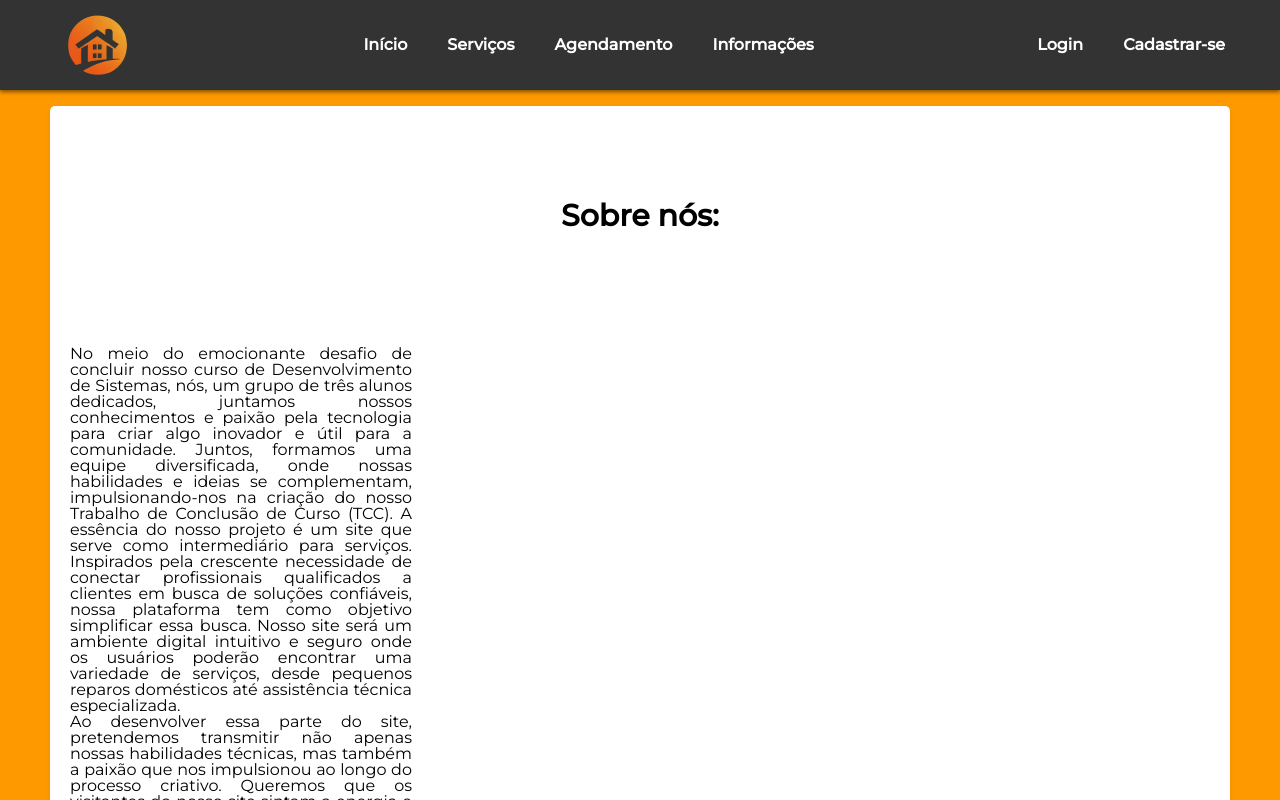
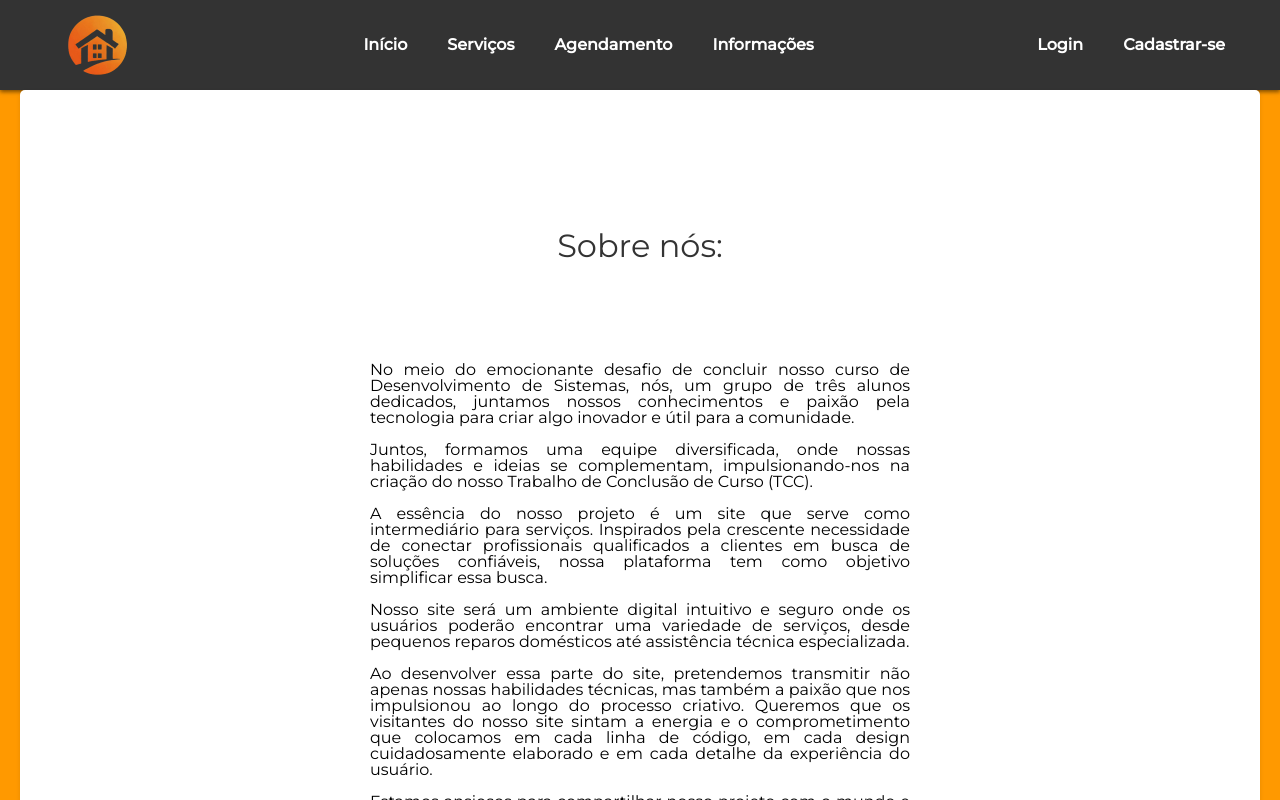
Before and after one commit to TCC2023/profinderfrontend, a React (Create React App) app: page /sobre in a window 1280 px wide. Shown: the top 800 px of the page. Built offline with nearby package versions, Linux system fonts and the light colour scheme.

Commit message:
16/11
arrumado a pagina quem somos

```diff
--- a/package.json
+++ b/package.json
@@ -10,7 +10,7 @@
     "react-dom": "^18.2.0",
     "react-native-vector-icons": "^10.0.2",
     "react-responsive-carousel": "^3.2.23",
-    "react-router-dom": "6.17.0",
+    "react-router-dom": "^6.17.0",
     "react-scripts": "5.0.1",
     "web-vitals": "^2.1.4"
   },
--- a/src/components/pages/contato/contato.css
+++ b/src/components/pages/contato/contato.css
@@ -4,25 +4,22 @@
     border-radius: 5px;
     padding: 70px;
     box-shadow: 0px 2px 4px rgba(0, 0, 0, 0.1);
+    display: flex;
+    justify-content: center;
 }
 .contatos h1 {
     font-size: 48px;
     margin-bottom: 20px;
-    text-align: center;
+    /*text-align: center;*/
     font-weight: bold;
 }
 .contatos li {
-    text-align: center;
+
 }
 .contatos h2 {
     font-size: 30px;
-    justify-content: center;
-    text-align: center;
+
     font-weight: bold;
     margin-bottom: 20px;
     color: black;
 }
-.contatos p {
-    text-align: center;
-    font-weight: bold;
-}
--- a/src/components/pages/contato/contato.jsx
+++ b/src/components/pages/contato/contato.jsx
@@ -10,7 +10,9 @@ function Contato(){
         <div>
             <Cabecalho />
             <section className="contatos">
+                <div>
                 <h1>Nossos contatos:</h1>
+                </div>
                     <div className="contatoinfo">
                         <div className="tipocontato">
                             <ul>
--- a/src/components/pages/sobre/sobre.css
+++ b/src/components/pages/sobre/sobre.css
@@ -1,22 +1,39 @@
-.sobre {
-    margin: 0 50px;
+.sobrenos {
+    margin: 100px;
+    display: flex;
+    justify-content: center;
+    align-items: center;
+    text-align: center;
+    padding: 0px 0;
+    margin: 0 20px;
     background-color: #fff;
     border-radius: 5px;
     padding: 20px;
     box-shadow: 0px 2px 4px rgba(0, 0, 0, 0.1);
 }
-.sobre h2 {
-    font-size: 30px;
-    padding: 75px;
+
+.sobrenos h2 {
+    font-size: 32px;
+    margin-bottom: 40px;
+    color: #333;
+}
+
+.sobrenos p {
+    font-size: 16px;
+    color: black;
+    text-align: justify;
+}
+
+.contquem {
+    width: 100%;
+    display:flex;
     justify-content: center;
-    text-align: center;
-    font-weight: bold;
-    margin-bottom: 40px;
-    color: black;
+    align-items: center;
+    flex-direction: column;
+    width: 100%;
 }
-.sobre_texto {
-    justify-content: center;
-    text-align: justify;
+
+.quemsomos{
+    width: 50%;
     padding: 0;
-
 }
--- a/src/components/pages/sobre/sobre.jsx
+++ b/src/components/pages/sobre/sobre.jsx
@@ -3,26 +3,61 @@ import React from "react";
 import Cabecalho from "../../header/header";
 import Rodape from "../../footer/footer";
 
-import './sobre.css';
+import "./sobre.css";
 
 function Sobre() {
   return (
-        <div>
+    <div className="allquem">
       <Cabecalho />
+      <section className="sobrenos">
+        <div className="contquem">
+          <div className="quemtitle">
+            <h2>Sobre nós:</h2>
+          </div>
+          <div className="quemsomos">
+            <p>
+              No meio do emocionante desafio de concluir nosso curso de
+              Desenvolvimento de Sistemas, nós, um grupo de três alunos
+              dedicados, juntamos nossos conhecimentos e paixão pela tecnologia
+              para criar algo inovador e útil para a comunidade.<br></br>
               <br></br>
-                <section className="sobre">
-                        <h2>Sobre nós:</h2>
-                        <div className="sobre_texto">
-                            <p>
-                            No meio do emocionante desafio de concluir nosso curso de Desenvolvimento de Sistemas, nós, um grupo de três alunos dedicados, juntamos nossos conhecimentos e paixão pela tecnologia para criar algo inovador e útil para a comunidade. Juntos, formamos uma equipe diversificada, onde nossas habilidades e ideias se complementam, impulsionando-nos na criação do nosso Trabalho de Conclusão de Curso (TCC).
-                            A essência do nosso projeto é um site que serve como intermediário para serviços. Inspirados pela crescente necessidade de conectar profissionais qualificados a clientes em busca de soluções confiáveis, nossa plataforma tem como objetivo simplificar essa busca. Nosso site será um ambiente digital intuitivo e seguro onde os usuários poderão encontrar uma variedade de serviços, desde pequenos reparos domésticos até assistência técnica especializada.
+              Juntos, formamos uma equipe diversificada, onde nossas habilidades
+              e ideias se complementam, impulsionando-nos na criação do nosso
+              Trabalho de Conclusão de Curso (TCC). <br></br>
+              <br></br>A essência do nosso projeto é um site que serve como
+              intermediário para serviços. Inspirados pela crescente necessidade
+              de conectar profissionais qualificados a clientes em busca de
+              soluções confiáveis, nossa plataforma tem como objetivo
+              simplificar essa busca. <br></br>
               <br></br>
-                            Ao desenvolver essa parte do site, pretendemos transmitir não apenas nossas habilidades técnicas, mas também a paixão que nos impulsionou ao longo do processo criativo. Queremos que os visitantes do nosso site sintam a energia e o comprometimento que colocamos em cada linha de código, em cada design cuidadosamente elaborado e em cada detalhe da experiência do usuário.
-                            Estamos ansiosos para compartilhar nosso projeto com o mundo e esperamos que ele sirva não apenas como uma plataforma funcional, mas também como um testemunho do poder da colaboração e da inovação.
-                            Convidamos você para explorar nosso site, descobrir mais sobre nossa equipe e se juntar a nós nessa empolgante jornada. Estamos construindo não apenas um site, mas também uma comunidade baseada em confiança e oportunidades.
+              Nosso site será um ambiente digital intuitivo e seguro onde os
+              usuários poderão encontrar uma variedade de serviços, desde
+              pequenos reparos domésticos até assistência técnica especializada.
+              <br></br>
+              <br></br>
+              Ao desenvolver essa parte do site, pretendemos transmitir não
+              apenas nossas habilidades técnicas, mas também a paixão que nos
+              impulsionou ao longo do processo criativo. Queremos que os
+              visitantes do nosso site sintam a energia e o comprometimento que
+              colocamos em cada linha de código, em cada design cuidadosamente
+              elaborado e em cada detalhe da experiência do usuário.
+              <br></br>
+              <br></br>
+              Estamos ansiosos para compartilhar nosso projeto com o mundo e
+              esperamos que ele sirva não apenas como uma plataforma funcional,
+              mas também como um testemunho do poder da colaboração e da
+              inovação.
+              <br></br>
+              <br></br>
+              Convidamos você para explorar nosso site, descobrir mais sobre
+              nossa equipe e se juntar a nós nessa empolgante jornada. Estamos
+              construindo não apenas um site, mas também uma comunidade baseada
+              em confiança e oportunidades.
             </p>
           </div>
+        </div>
       </section>
+      <Rodape />
     </div>
   );
 }
```
Also changed, not shown: 1 other file (tests, documents, lock files or other folders). Lines whose indentation alone changed are shown as unchanged.
